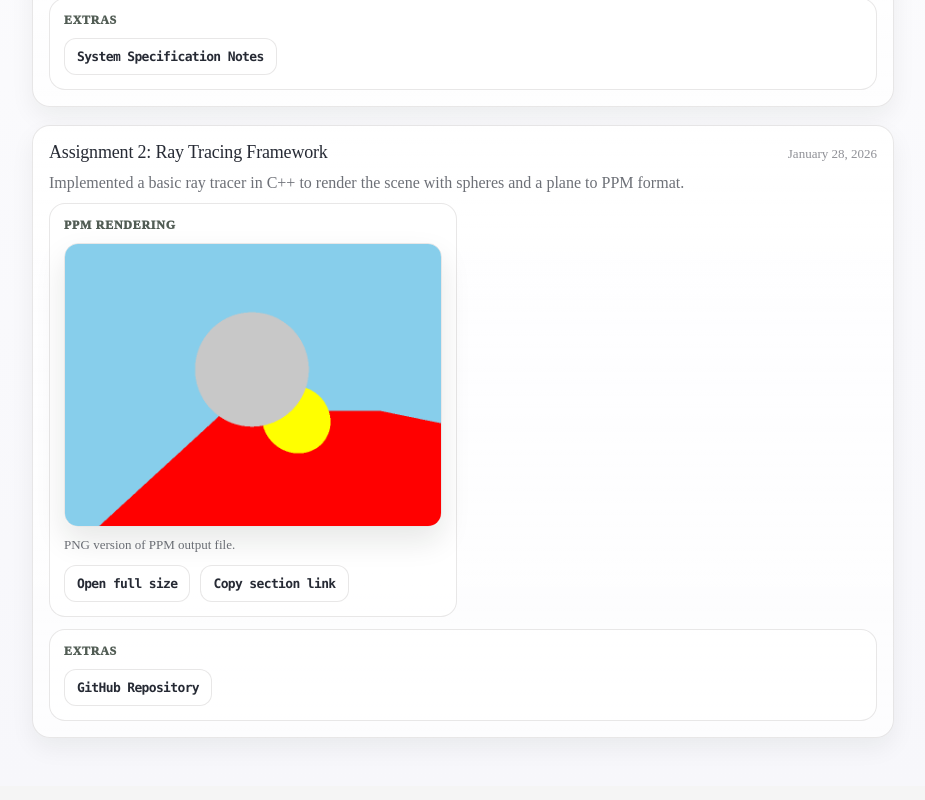
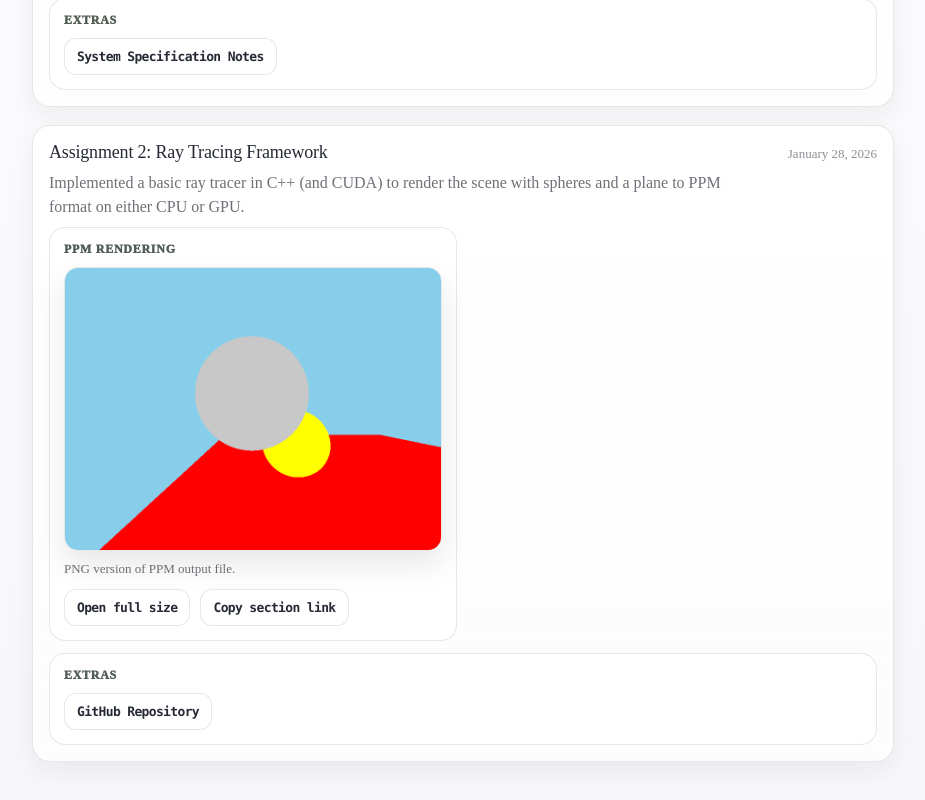
Before and after one commit to kaclark219/Web-Portfolio, a React (Vite) app in the folder kac-portfolio/: page /global-illumination in a window 1280 px wide. Shown: the part 1097-1897 px from the top of the page, without its empty margins (306-1231 px from the left). Built offline with nearby package versions, Linux system fonts and the light colour scheme.

Commit message:
fixed link & desc

```diff
--- a/kac-portfolio/src/pages/GlobalIllumination.jsx
+++ b/kac-portfolio/src/pages/GlobalIllumination.jsx
@@ -54,7 +54,7 @@ const SECTIONS = [
         id: "assignment-02",
         title: "Assignment 2: Ray Tracing Framework",
         date: "January 28, 2026",
-        description: "Implemented a basic ray tracer in C++ to render the scene with spheres and a plane to PPM format.",
+        description: "Implemented a basic ray tracer in C++ (and CUDA) to render the scene with spheres and a plane to PPM format on either CPU or GPU.",
         blocks: [
             {
                 type: "render",
@@ -67,7 +67,7 @@ const SECTIONS = [
                 type: "links",
                 title: "Extras",
                 items: [
-                    { label: "GitHub Repository", href: "https://github.com/kaclark219/Web-Portfolio" },
+                    { label: "GitHub Repository", href: "https://github.com/kaclark219/ray-tracer.git" },
                 ],
             },
         ]
```
